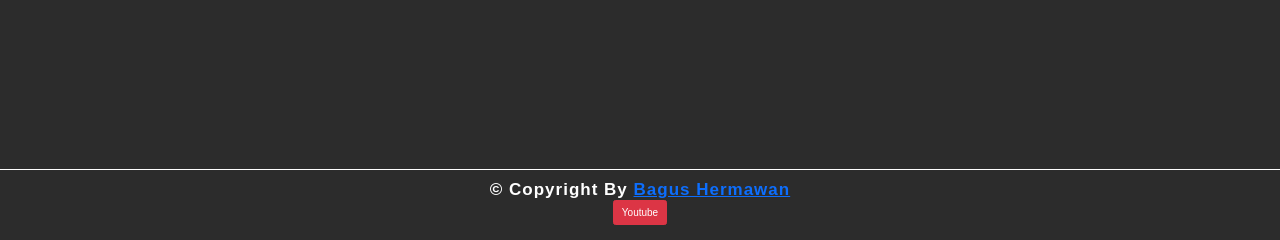
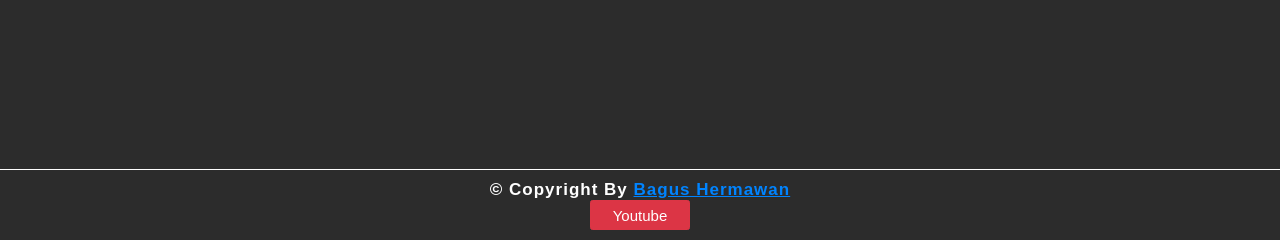
Before and after one commit to Bagush12/bagush12.github.io, a plain HTML site: page index.html in a window 1280 px wide. Shown: the part 3024-3264 px from the top of the page. Drawn offline with nearby package versions, Linux system fonts and the light colour scheme; a script that the page names is missing.

Commit message:
Update style.css

```diff
--- a/style.css
+++ b/style.css
@@ -410,8 +410,13 @@ svg {
   letter-spacing: .1rem;
 }
 
-  #footer h1 span {
+#footer h1 span a {
   color: #0084ff;
+}
+#footer .row a {
+  font-size: 15px;
+  width: 100px;
+  height: 30px ;
 }
 
   @media (max-width: 768px) {
```
Lines whose indentation alone changed are shown as unchanged.
